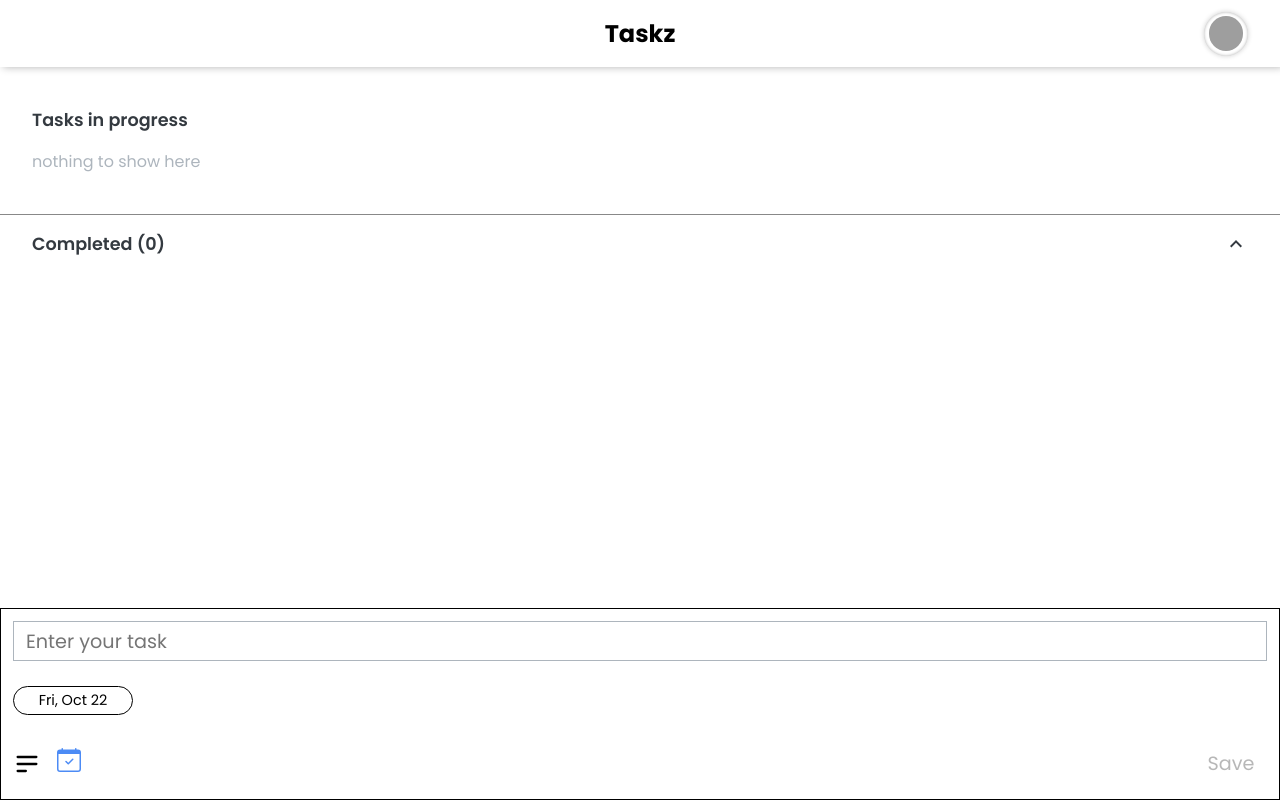
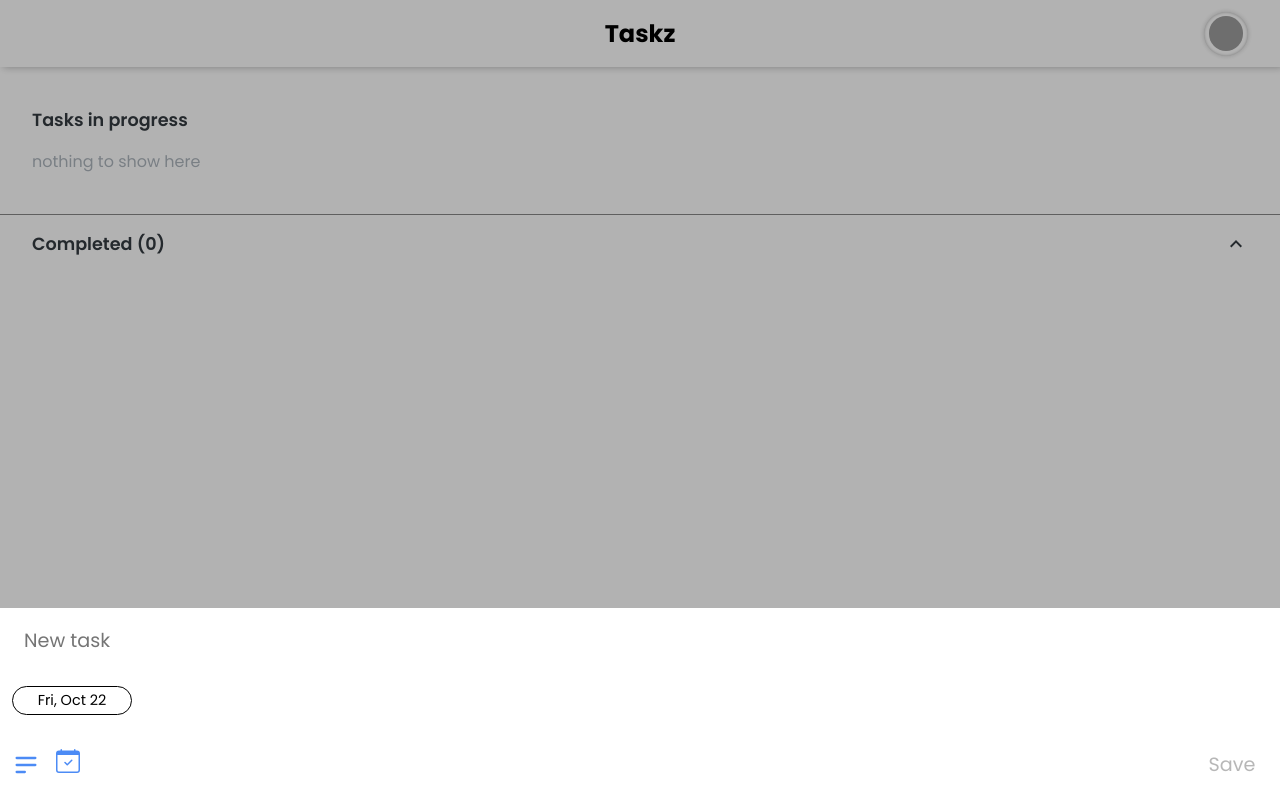
Before and after one commit to sanjibdey104/taskz, a React (Create React App) app: page / in a window 1280 px wide. Both pictures are taken after a click on the button 640 px from the left and 731 px from the top of the page. Built offline with nearby package versions, Linux system fonts and the light colour scheme; grey boxes are pictures that could not be loaded.

Commit message:
feat: task form popup close on click outside

```diff
--- a/src/App.js
+++ b/src/App.js
@@ -3,11 +3,13 @@ import { BrowserRouter as Router, Route, Switch } from "react-router-dom";
 import TaskItemPage from "./components/TaskItemPage";
 import Home from "./components/Home";
 import { PopupDisplayProvider } from "./context/PopupDisplayContext";
+import { GlobalStyles } from "./styles/globalStyles";
 
 function App() {
   return (
     <TaskProvider>
       <PopupDisplayProvider>
+        <GlobalStyles />
         <div className="container">
           <Router>
             <Switch>
--- a/src/components/AddTaskSection.js
+++ b/src/components/AddTaskSection.js
@@ -1,11 +1,10 @@
-import React, { useContext, useState } from "react";
+import React, { useContext } from "react";
 import { MdAdd } from "react-icons/md";
 import { BiDotsVerticalRounded } from "react-icons/bi";
 import { FiMenu } from "react-icons/fi";
 import styled from "styled-components";
 import NewTaskPopup from "./NewTaskPopup";
 import { PopupDisplayContext } from "../context/PopupDisplayContext";
-import { TaskContext } from "../context/TaskContext";
 
 const StyledAddTaskSection = styled.section`
   width: 100%;
@@ -17,7 +16,11 @@ const StyledAddTaskSection = styled.section`
   align-items: center;
   justify-content: space-between;
   box-shadow: -3px 0 8px rgba(0, 0, 0, 0.2);
-  position: relative;
+  transition: all 200ms ease-in-out;
+
+  &.shrink {
+    height: 0;
+  }
 
   &::before {
     content: "";
@@ -34,7 +37,7 @@ const StyledAddTaskSection = styled.section`
     background-color: white;
   }
 
-  .add-task-btn {
+  #add-task-btn {
     height: 3.75rem;
     width: 3.75rem;
     border: 0;
@@ -44,6 +47,12 @@ const StyledAddTaskSection = styled.section`
     display: grid;
     place-content: center;
     box-shadow: 0 0 5px rgba(0, 0, 0, 0.3), inset 0 0 5px rgba(0, 0, 0, 0.15);
+    transition: transform 200ms ease-in-out;
+
+    &.shrink {
+      transform: scale(0.5);
+    }
+
     svg {
       font-size: 2.5rem;
       color: #0f9d58;
@@ -84,31 +93,21 @@ const StyledAddTaskSection = styled.section`
 `;
 
 const AddTaskSection = () => {
-  const { handlePopupDisplay } = useContext(PopupDisplayContext);
-  const { dispatch } = useContext(TaskContext);
-  const [clearTasksDisplay, setClearTasksDisplay] = useState(false);
-
-  const handleClearOption = () => {
-    dispatch({
-      type: "CLEAR_COMPLETED_TASKS",
-    });
-  };
+  const { popupDisplay, handlePopupDisplay } = useContext(PopupDisplayContext);
 
   return (
-    <StyledAddTaskSection>
+    <StyledAddTaskSection className={popupDisplay ? "shrink" : ""}>
       <NewTaskPopup />
       <FiMenu id="hamburger" />
-      <button className="add-task-btn" onClick={() => handlePopupDisplay(true)}>
+      <button
+        id="add-task-btn"
+        className={popupDisplay ? "shrink" : ""}
+        onClick={() => handlePopupDisplay(true)}
+      >
         <MdAdd />
       </button>
-      <div
-        id="clear-completed-tasks-option"
-        className={clearTasksDisplay ? "open" : ""}
-      >
-        <button onClick={handleClearOption}>clear all completed tasks</button>
-      </div>
       <button id="dots">
-        <BiDotsVerticalRounded onClick={() => setClearTasksDisplay(true)} />
+        <BiDotsVerticalRounded />
       </button>
     </StyledAddTaskSection>
   );
--- a/src/components/NewTaskPopup.js
+++ b/src/components/NewTaskPopup.js
@@ -1,4 +1,10 @@
-import React, { forwardRef, useContext, useState } from "react";
+import React, {
+  forwardRef,
+  useRef,
+  useContext,
+  useState,
+  useEffect,
+} from "react";
 import styled from "styled-components";
 import { PopupDisplayContext } from "../context/PopupDisplayContext";
 import { TaskContext } from "../context/TaskContext";
@@ -11,35 +17,43 @@ import { dateFormatter } from "../utils/dateFormatter";
 
 const StyledNewTaskPopup = styled.section`
   width: 100%;
-  height: 12rem;
-  border: 1px solid black;
+  height: 100%;
   position: absolute;
-  bottom: 0;
-  left: 0;
-  background-color: white;
-  padding: 0.75rem;
+  inset: 0;
+  backdrop-filter: blue(4px) opacity(0.8);
+  background-color: rgba(0, 0, 0, 0.3);
 
-  display: none;
+  display: flex;
+  visibility: hidden;
   flex-direction: column;
   z-index: 10;
+  transform: translateY(100%);
+  transition: transform 200ms ease-in-out;
 
   &.open {
-    display: flex;
+    transform: translateY(0);
+    visibility: visible;
   }
 
   .task-form {
-    height: 100%;
     width: 100%;
+    height: 12rem;
     display: flex;
     flex-direction: column;
     justify-content: space-between;
+    margin-top: auto;
+    background-color: white;
+    z-index: 100;
+    padding: 0.75rem;
 
     #new-task-input {
       width: 100%;
-      border: 1px solid #adb5bd;
+      border: 0;
+      outline: 0;
       height: 2.5rem;
       font-size: 1.2rem;
       padding: 1rem 0.75rem;
+      caret-color: var(--google-blue);
     }
   }
 
@@ -58,7 +72,8 @@ const StyledNewTaskPopup = styled.section`
     gap: 1rem;
     padding: 0.5rem 0;
 
-    #task-details {
+    #task-details-logo {
+      color: var(--google-blue);
       font-size: 1.75rem;
     }
 
@@ -66,7 +81,11 @@ const StyledNewTaskPopup = styled.section`
       font-size: 1.5rem;
       background-color: white;
       border: 0;
-      color: #4c8bf5;
+      color: var(--google-blue);
+
+      svg {
+        font-weight: bold;
+      }
     }
 
     #save-task-btn {
@@ -80,6 +99,7 @@ const StyledNewTaskPopup = styled.section`
 `;
 
 const NewTaskPopup = () => {
+  const taskFormRef = useRef();
   const [taskValue, setTaskValue] = useState("");
   const { dispatch } = useContext(TaskContext);
   const { popupDisplay, handlePopupDisplay } = useContext(PopupDisplayContext);
@@ -117,19 +137,37 @@ const NewTaskPopup = () => {
     handlePopupDisplay(false);
   };
 
+  useEffect(() => {
+    let taskFormPopupHandler = (e) => {
+      if (!taskFormRef.current.contains(e.target)) {
+        handlePopupDisplay(false);
+      }
+    };
+    document.addEventListener("mousedown", taskFormPopupHandler);
+    return () => {
+      document.removeEventListener("mousedown", taskFormPopupHandler);
+    };
+  }, []);
+
   return (
     <StyledNewTaskPopup className={popupDisplay ? "open" : ""}>
-      <form className="task-form" onSubmit={(e) => handleFormSubmit(e)}>
+      <form
+        className="task-form"
+        onSubmit={(e) => handleFormSubmit(e)}
+        ref={taskFormRef}
+      >
         <input
           type="text"
           id="new-task-input"
           value={taskValue}
           onChange={handleTaskValue}
-          placeholder="Enter your task"
+          placeholder="New task"
+          // ref={taskInputRef}
+          autoFocus
         />
         <TaskDateDisplay taskDate={formattedTaskDate} />
         <div className="options">
-          <HiOutlineMenuAlt2 id="task-details" />
+          <HiOutlineMenuAlt2 id="task-details-logo" />
           <div className="date-picker">
             <ReactDatePicker
               dateFormat="dd/MM/yyyy"
--- a/src/components/TaskDatePicker.js
+++ b/src/components/TaskDatePicker.js
@@ -9,7 +9,9 @@ const StyledDatePicker = styled.div`
     font-size: 1.5rem;
     background-color: white;
     border: 0;
-    color: #4c8bf5;
+    svg {
+      color: var(--fg-light);
+    }
   }
 `;
 
--- a/src/components/TaskItemPage.js
+++ b/src/components/TaskItemPage.js
@@ -51,6 +51,7 @@ const StyledTaskItemPage = styled.section`
     align-items: center;
     gap: 1rem;
     font-size: 1.2rem;
+
     .task-details-input {
       font-size: 1.1rem;
       border: 0;
--- a/src/context/TaskReducer.js
+++ b/src/context/TaskReducer.js
@@ -55,32 +55,6 @@ export const TaskReducer = (state, action) => {
         }),
       };
 
-    case "UPDATE_TASK_TITLE":
-      return {
-        ...state,
-        tasks: state.tasks.map((task) => {
-          if (task.id === action.payload.id) {
-            task.title = action.payload.updatedTitle;
-          }
-          return task;
-        }),
-      };
-
-    case "CLEAR_COMPLETED_TASKS":
-      return {
-        tasks: state.tasks.reduce((acc, cur) => {
-          if (!cur.isCompleted) {
-            if (cur.subtasks) {
-              cur.subtasks = cur.subtasks.filter(
-                (subtask) => !subtask.isCompleted
-              );
-            }
-            acc.push(cur);
-          }
-          return acc;
-        }, []),
-      };
-
     default:
       return state;
   }
--- a/src/index.css
+++ /dev/null
@@ -1,49 +0,0 @@
-html {
-  font-size: 100%;
-  box-sizing: border-box;
-  height: 100%;
-}
-
-*,
-*::before,
-*::after {
-  margin: 0;
-  padding: 0;
-  box-sizing: inherit;
-}
-
-body {
-  width: 100%;
-  height: 100%;
-  font-family: "Poppins";
-}
-
-#root {
-  width: 100%;
-  height: 100%;
-}
-
-img,
-svg {
-  display: block;
-}
-
-button,
-input,
-textarea {
-  font-family: inherit;
-}
-
-.container {
-  width: 100%;
-  height: 100%;
-}
-
-ul {
-  list-style: none;
-}
-
-a {
-  text-decoration: none;
-  color: black;
-}
--- a/src/index.js
+++ b/src/index.js
@@ -1,6 +1,5 @@
 import React from "react";
 import ReactDOM from "react-dom";
-import "./index.css";
 import App from "./App";
 
 ReactDOM.render(
--- /dev/null
+++ b/src/styles/globalStyles.js
@@ -0,0 +1,68 @@
+import { createGlobalStyle } from "styled-components";
+
+export const GlobalStyles = createGlobalStyle`
+
+:root{
+    --font-primary: "Poppins", sans-serif;
+    --fg-bold: #212121;
+    --fg-light: #424242;
+    --fg-lighter: #616161;
+    --fg-lightest: #adb5bd;
+    --google-blue: rgb(76,139,245);
+    --google-green: rgb(15,157,88);
+    --google-red: rgb(219,68,55);
+    --google-yellow: rgb(244,160,0);
+}
+
+html {
+  font-size: 100%;
+  box-sizing: border-box;
+  height: 100%;
+}
+
+*,
+*::before,
+*::after {
+  margin: 0;
+  padding: 0;
+  box-sizing: inherit;
+}
+
+body {
+  width: 100%;
+  height: 100%;
+  font-family: var(--font-primary);
+}
+
+#root {
+  width: 100%;
+  height: 100%;
+}
+
+img,
+svg {
+  display: block;
+}
+
+button,
+input,
+textarea {
+  font-family: inherit;
+}
+
+.container {
+  width: 100%;
+  height: 100%;
+}
+
+ul {
+  list-style: none;
+}
+
+a {
+  text-decoration: none;
+  color: black;
+}
+
+
+`;
```
